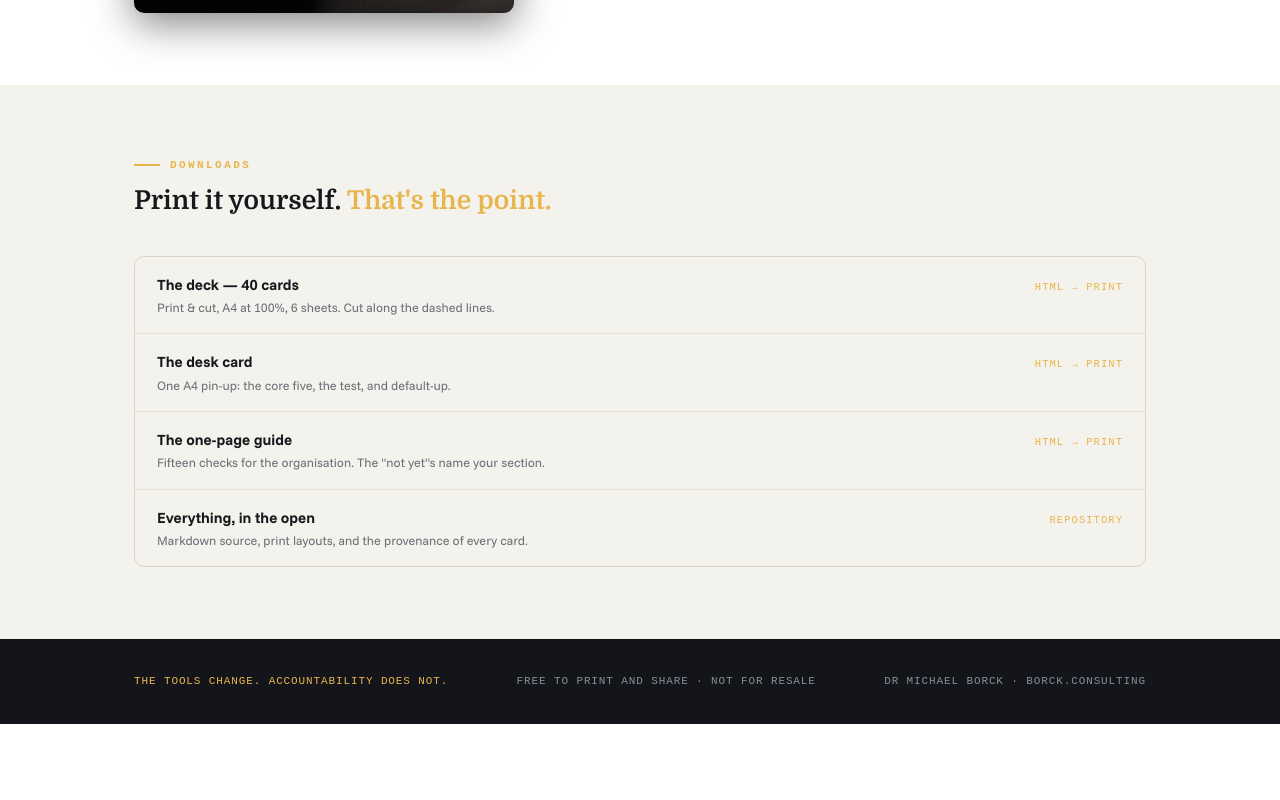
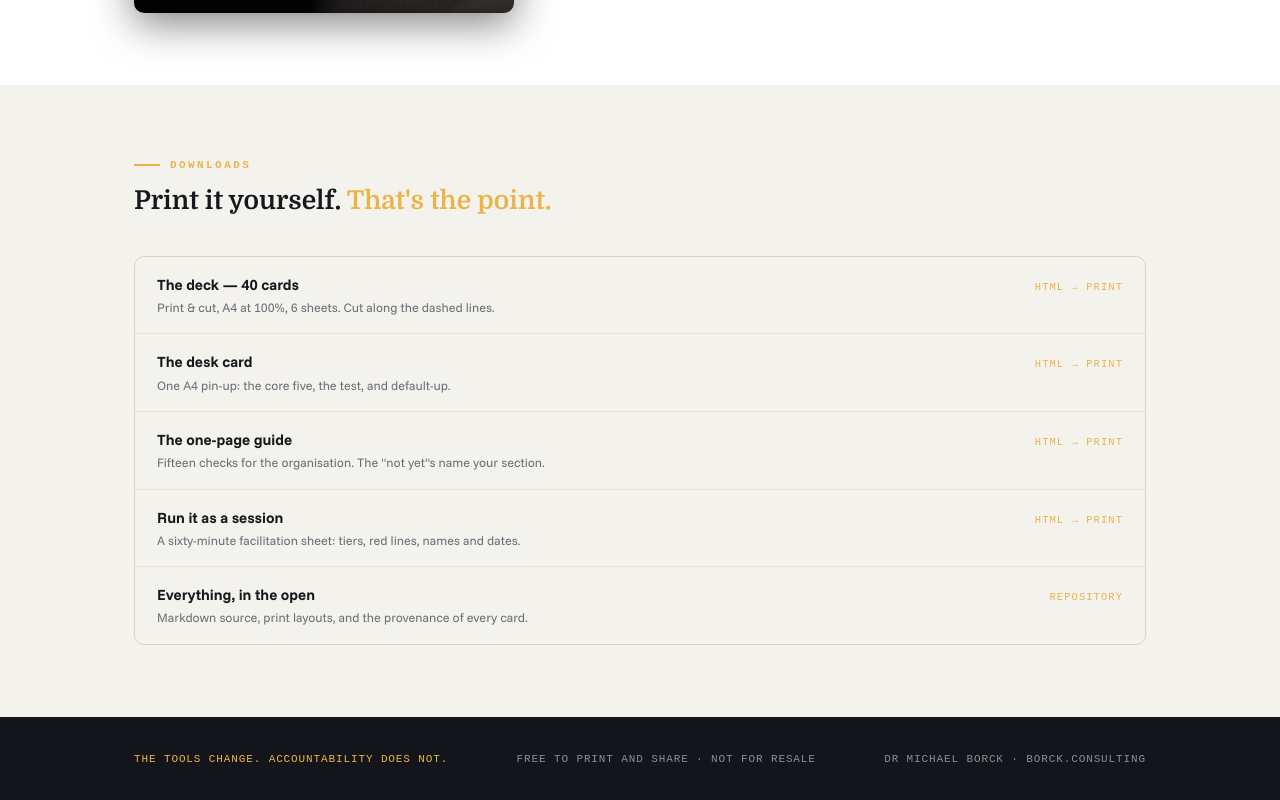
Before and after one commit to michael-borck/governance-deck, a plain HTML site: page index.html in a window 1280 px wide. Shown: the part 2228-3028 px from the top of the page. Before the commit the page ends 2952 px from the top, so only its background shows below. Drawn offline with Linux system fonts and the light colour scheme; a web font is replaced by a local one.

Commit message:
Wire facilitation page into landing and README

```diff
--- a/index.html
+++ b/index.html
@@ -144,6 +144,7 @@ footer .tag{color:var(--gold)}
       <a href="deck/governance-deck-40-print.html"><span class="what">The deck — 40 cards<span>Print &amp; cut, A4 at 100%, 6 sheets. Cut along the dashed lines.</span></span><span class="fmt">HTML → print</span></a>
       <a href="deck/governance-desk-card.html"><span class="what">The desk card<span>One A4 pin-up: the core five, the test, and default-up.</span></span><span class="fmt">HTML → print</span></a>
       <a href="deck/governance-deck-guide.html"><span class="what">The one-page guide<span>Fifteen checks for the organisation. The "not yet"s name your section.</span></span><span class="fmt">HTML → print</span></a>
+      <a href="deck/governance-facilitation.html"><span class="what">Run it as a session<span>A sixty-minute facilitation sheet: tiers, red lines, names and dates.</span></span><span class="fmt">HTML → print</span></a>
       <a href="https://github.com/michael-borck/governance-deck"><span class="what">Everything, in the open<span>Markdown source, print layouts, and the provenance of every card.</span></span><span class="fmt">Repository</span></a>
     </div>
   </div>
```
Also changed, not shown: 1 other file.
